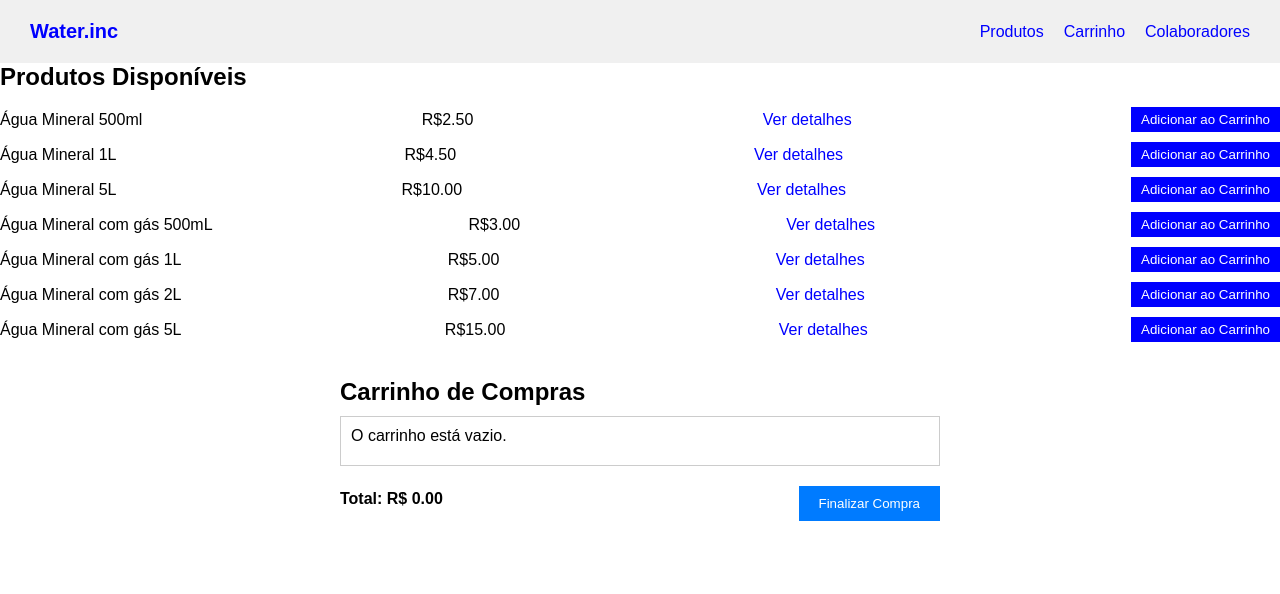
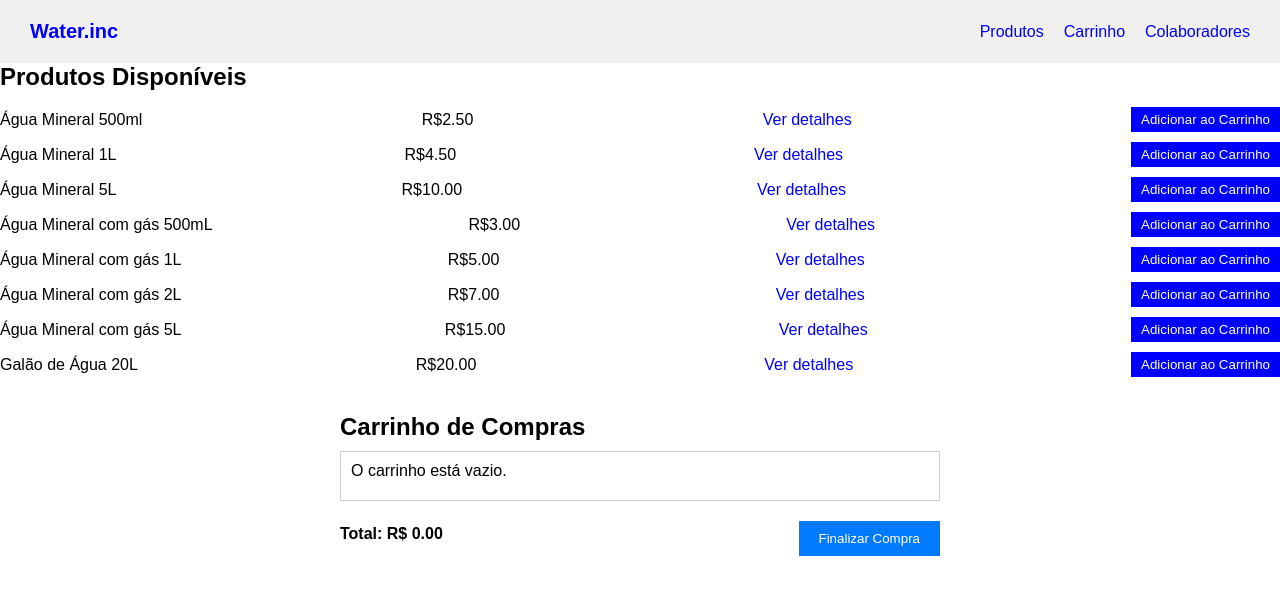
Before and after one commit to jcr04/ecommerce-agua-react, a React (Create React App) app: page / in a window 1280 px wide. Shown: the top 594 px of the page. Built offline with nearby package versions, Linux system fonts and the light colour scheme; data requests are answered from the project's data file.

Commit message:
add galao

```diff
--- a/db.json
+++ b/db.json
@@ -6,6 +6,7 @@
         { "id": 4, "name": "Água Mineral com gás 500mL", "price": 3.0, "image": "url-da-imagem" },
         { "id": 5, "name": "Água Mineral com gás 1L", "price": 5.0, "image": "url-da-imagem" },
         { "id": 6, "name": "Água Mineral com gás 2L", "price": 7.0, "image": "url-da-imagem" },
-        { "id": 7, "name": "Água Mineral com gás 5L", "price": 15.0, "image": "url-da-imagem" }
+        { "id": 7, "name": "Água Mineral com gás 5L", "price": 15.0, "image": "url-da-imagem" },
+        { "id": 8, "name": "Galão de Água 20L", "price": 20.0, "image": "url-da-imagem" }
     ]
   }
--- a/src/pages/ProductDetail.js
+++ b/src/pages/ProductDetail.js
@@ -48,6 +48,12 @@ const ProductDetail = ({ match }) => {
       price: 15.0,
       description: 'Água mineral com gas natural e açúcar refrigerante em garrafa de 5l',
     },
+    {
+      id: 8,
+      name: 'Galão de agua 20L',
+      price: 20.0,
+      description: 'Galão de Água mineral de 20L',
+    },
   ];
 
   const product = products.find((product) => product.id === parseInt(productId));
```
